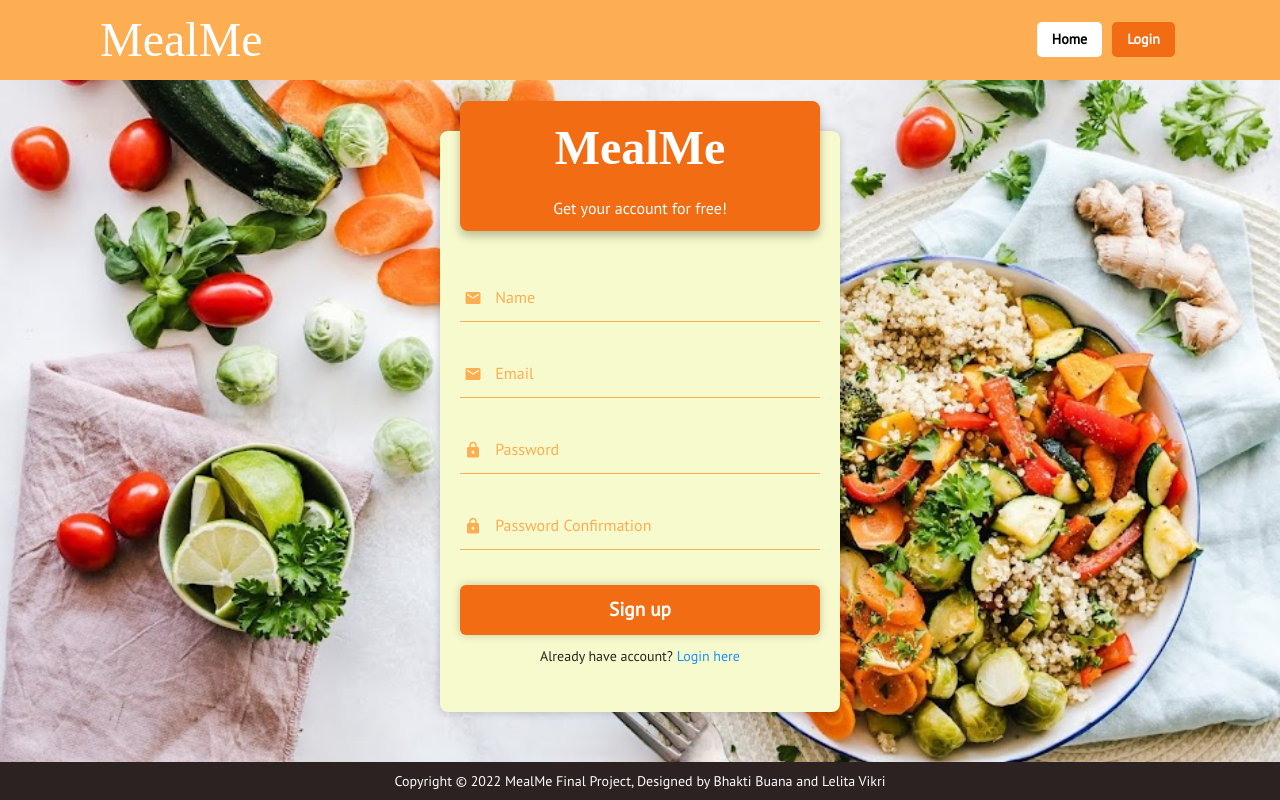
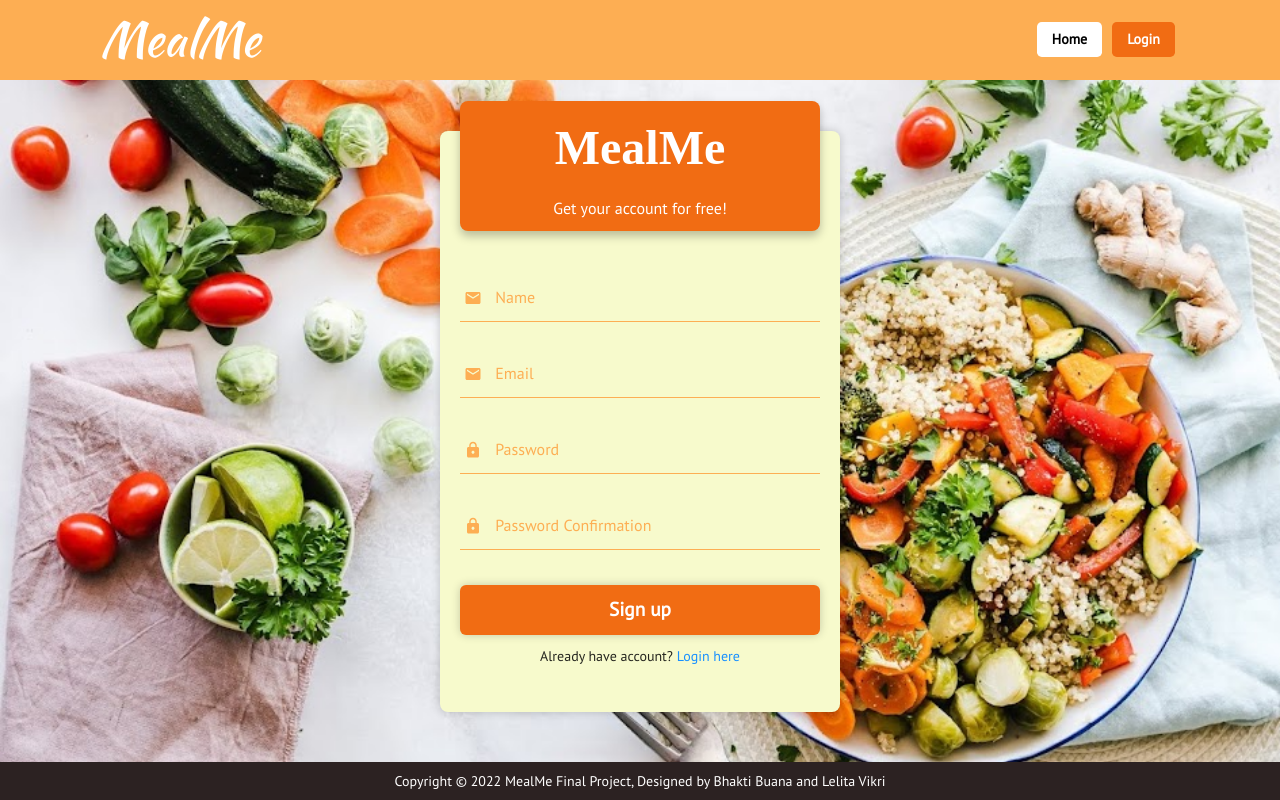
Before and after one commit to bhaktibuana/food-recipe, a React (Create React App) app: page /register in a window 1280 px wide. Built offline with nearby package versions, Linux system fonts and the light colour scheme; no server answers.

Commit message:
change title font

```diff
--- a/src/components/navigation/sideNav/style.scss
+++ b/src/components/navigation/sideNav/style.scss
@@ -1,3 +1,5 @@
+@import url('https://fonts.googleapis.com/css2?family=Kaushan+Script&display=swap');
+
 .side-navbar-container {
   $primary-color: #fdae53;
   $secondary-color: #f16c13;
@@ -101,7 +103,7 @@
         padding: 5px 0px;
         cursor: pointer;
         font-size: clamp(2.5rem, 4vw, 3rem);
-        font-family: "Script MT";
+        font-family: 'Kaushan Script', cursive;
         color: $light-color;
       }
     }
--- a/src/components/navigation/topNav/style.scss
+++ b/src/components/navigation/topNav/style.scss
@@ -1,3 +1,5 @@
+@import url('https://fonts.googleapis.com/css2?family=Kaushan+Script&display=swap');
+
 .top-navbar-container {
   $primary-color: #fdae53;
   $secondary-color: #f16c13;
@@ -55,7 +57,7 @@
       user-select: none;
       -webkit-tap-highlight-color: transparent;
       font-size: clamp(2rem, 4vw, 3rem);
-      font-family: "Script MT";
+      font-family: 'Kaushan Script', cursive;
     }
   }
 
```
